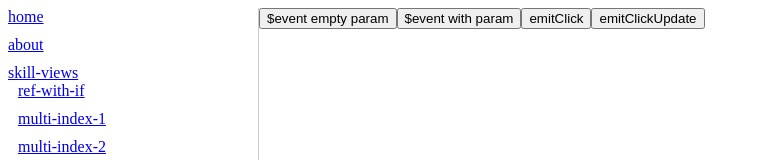
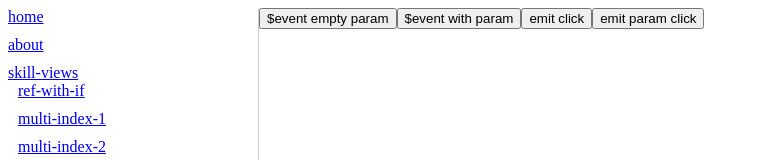
Before and after one commit to Fifth-Patient/vue-demo, a Vue app: page /skill/dollar-event in a window 1280 px wide. Shown: the top 160 px of the page, without its empty margins (0-760 px from the left). Built offline with nearby package versions, Linux system fonts and the light colour scheme.

Commit message:
skill:dollar-event update

```diff
--- a/src/views/skill/dollar-event/dollar-event.vue
+++ b/src/views/skill/dollar-event/dollar-event.vue
@@ -3,8 +3,8 @@
     <button @click="handleClick">$event empty param</button>
     <button @click="handleParamClick('clcik', $event)">$event with param</button>
 
-    <emit-event @dispatch="emitClick">emitClick</emit-event>
-    <emit-event @dispatch="emitParamClick('val', $event)">emitClickUpdate</emit-event>
+    <emit-event @dispatch="emitClick">emit click</emit-event>
+    <emit-event @dispatch="emitParamClick('val', $event)">emit param click</emit-event>
   </div>
 </template>
 
```
